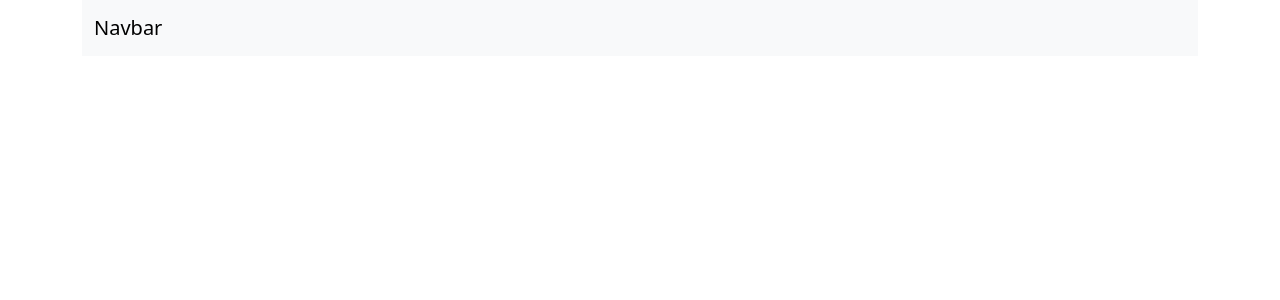
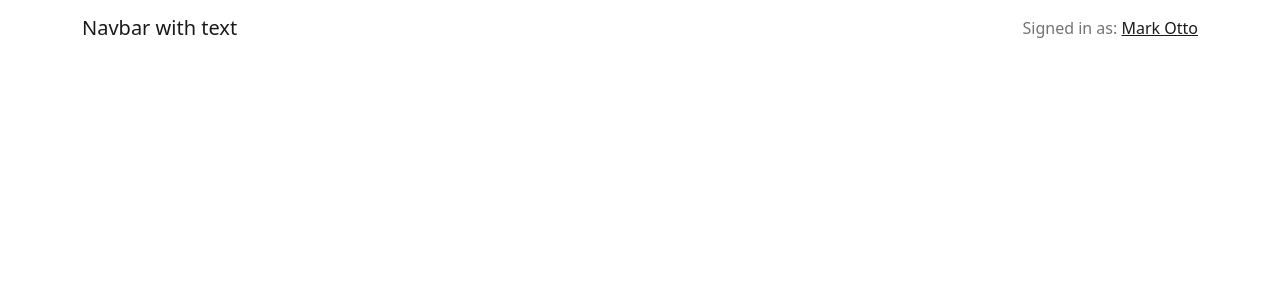
Before and after one commit to HoseaTirtajaya/DigiMarket, a React (Create React App) app in the folder frontend/digimarket-react/: page / in a window 1280 px wide. Shown: the top 300 px of the page. Built offline with nearby package versions, Linux system fonts and the light colour scheme.

Commit message:
Still error react bootstrap

```diff
--- a/frontend/digimarket-react/package.json
+++ b/frontend/digimarket-react/package.json
@@ -6,12 +6,14 @@
     "@testing-library/jest-dom": "^5.16.4",
     "@testing-library/react": "^13.3.0",
     "@testing-library/user-event": "^13.5.0",
+    "bootstrap": "^5.1.3",
+    "contracts": "file:../../backend/build/contracts",
     "react": "^18.1.0",
+    "react-bootstrap": "^2.4.0",
     "react-dom": "^18.1.0",
     "react-scripts": "^4.0.3",
     "web-vitals": "^2.1.4",
-    "web3": "^1.7.3",
-    "contracts": "file:../../backend/build/contracts"
+    "web3": "^1.7.3"
   },
   "scripts": {
     "start": "react-scripts start",
--- a/frontend/digimarket-react/src/components/NavbarHome.js
+++ b/frontend/digimarket-react/src/components/NavbarHome.js
@@ -4,25 +4,16 @@
 
 export default function NavbarHome() {
   return (
-    // <Navbar>
-    //     <Container>
-    //         <Navbar.Brand>Navbar with text</Navbar.Brand>
-    //         <Navbar.Toggle />
-    //         <Navbar.Collapse className="justify-content-end">
-    //         <Navbar.Text>
-    //             Signed in as: <a href="#login">Mark Otto</a>
-    //         </Navbar.Text>
-    //         </Navbar.Collapse>
-    //     </Container>
-    // </Navbar>
-    <>
-    <Container>
-      <Navbar expand="lg" variant="light" bg="light">
+    <Navbar>
         <Container>
-          <Navbar.Brand href="#">Navbar</Navbar.Brand>
+            <Navbar.Brand>Navbar with text</Navbar.Brand>
+            <Navbar.Toggle />
+            <Navbar.Collapse className="justify-content-end">
+            <Navbar.Text>
+                Signed in as: <a href="#login">Mark Otto</a>
+            </Navbar.Text>
+            </Navbar.Collapse>
         </Container>
-      </Navbar>
-    </Container>
-    </>
+    </Navbar>
   )
 }
```
Also changed, not shown: 1 other file (tests, documents, lock files or other folders).
